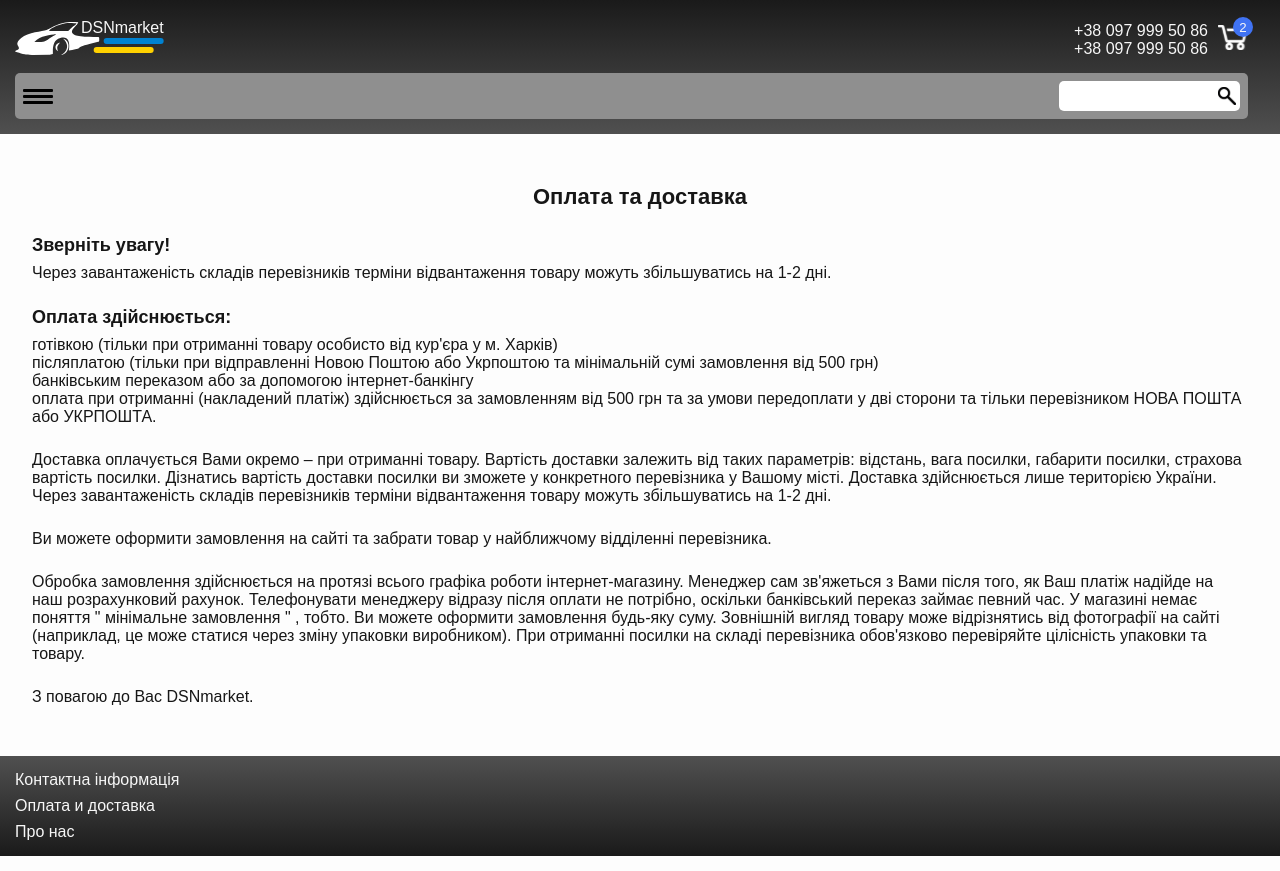
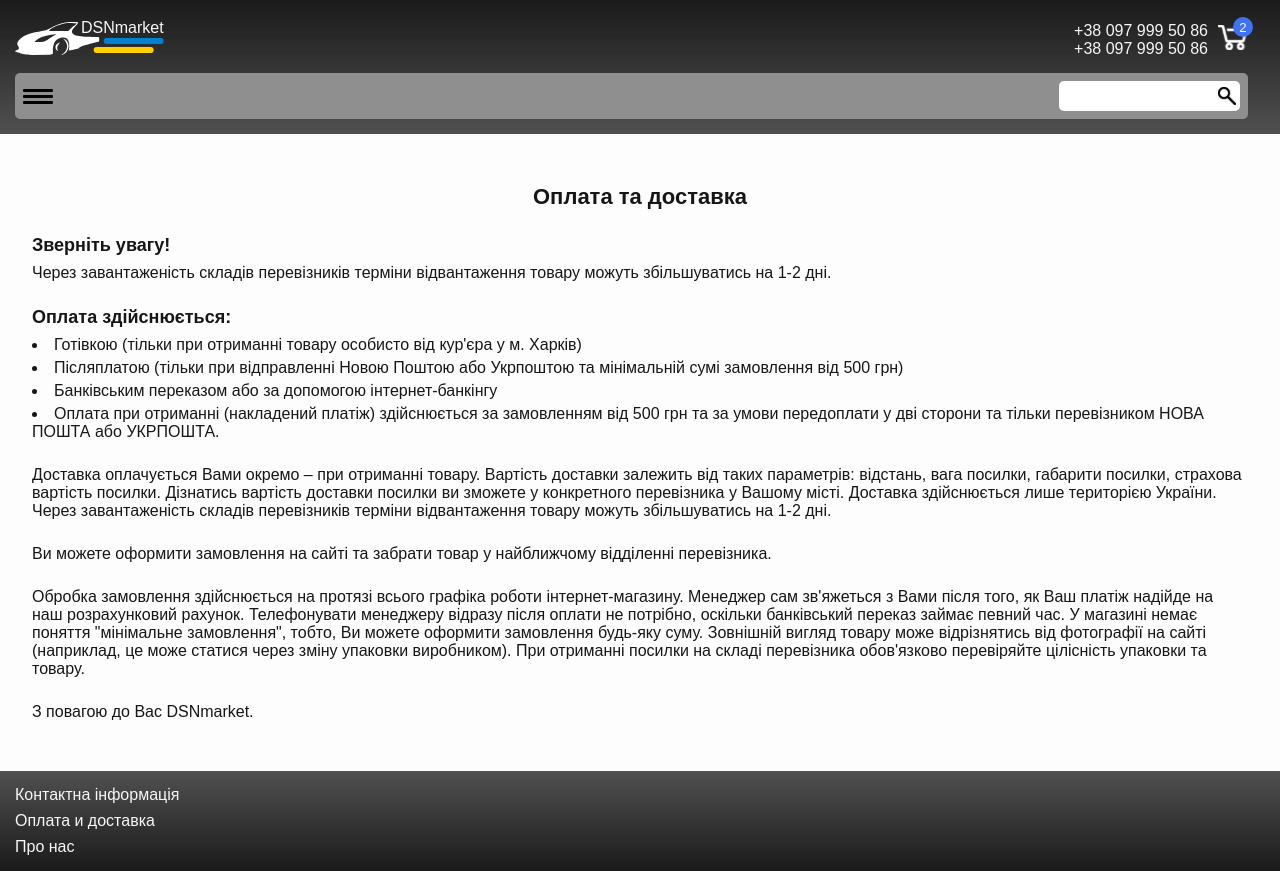
Before and after one commit to nezalonov-serhii/dsn-market, a Next.js app: page /delivery in a window 1280 px wide. Built offline with nearby package versions, Linux system fonts and the light colour scheme.

Commit message:
fixed: deploy

```diff
--- a/src/app/about-us/page.jsx
+++ b/src/app/about-us/page.jsx
@@ -11,8 +11,8 @@ export default function AboutUs() {
                авторинкам, інші довіряють сервісній станції, але ті, хто економить свій час і хоче
                отримати максимальний вибір за мінімальних цін - обирає інтернет-магазин DSNmarket.
                Це зручно, швидко та практично. Ви можете купити запчастини не виходячи з дому та
-               оформити доставку в будь-яку область та місто або отримати товар особисто від кур'єра
-               в місті Харків.
+               оформити доставку в будь-яку область та місто або отримати товар особисто від
+               кур&apos;єра в місті Харків.
             </p>
          </div>
       </section>
--- a/src/app/delivery/delivery.module.css
+++ b/src/app/delivery/delivery.module.css
@@ -54,3 +54,11 @@
        font-weight: 700;
 
    }
+
+   .list {
+       display: flex;
+       flex-direction: column;
+       gap: 5px;
+
+       list-style: inside;
+   }
--- a/src/app/delivery/page.jsx
+++ b/src/app/delivery/page.jsx
@@ -17,15 +17,17 @@ export default function Delivery() {
 
             <div>
                <h3 className={styles.subTitle}>Оплата здійснюється:</h3>
-               <ul>
-                  <li>готівкою (тільки при отриманні товару особисто від кур'єра у м. Харків)</li>
+               <ul className={styles.list}>
                   <li>
-                     післяплатою (тільки при відправленні Новою Поштою або Укрпоштою та мінімальній
+                     Готівкою (тільки при отриманні товару особисто від кур&apos;єра у м. Харків)
+                  </li>
+                  <li>
+                     Післяплатою (тільки при відправленні Новою Поштою або Укрпоштою та мінімальній
                      сумі замовлення від 500 грн)
                   </li>
-                  <li>банківським переказом або за допомогою інтернет-банкінгу</li>
+                  <li>Банківським переказом або за допомогою інтернет-банкінгу</li>
                   <li>
-                     оплата при отриманні (накладений платіж) здійснюється за замовленням від 500
+                     Оплата при отриманні (накладений платіж) здійснюється за замовленням від 500
                      грн та за умови передоплати у дві сторони та тільки перевізником НОВА ПОШТА або
                      УКРПОШТА.
                   </li>
@@ -47,13 +49,13 @@ export default function Delivery() {
 
             <p>
                Обробка замовлення здійснюється на протязі всього графіка роботи інтернет-магазину.
-               Менеджер сам зв'яжеться з Вами після того, як Ваш платіж надійде на наш розрахунковий
-               рахунок. Телефонувати менеджеру відразу після оплати не потрібно, оскільки
-               банківський переказ займає певний час. У магазині немає поняття " мінімальне
-               замовлення " , тобто. Ви можете оформити замовлення будь-яку суму. Зовнішній вигляд
-               товару може відрізнятись від фотографії на сайті (наприклад, це може статися через
-               зміну упаковки виробником). При отриманні посилки на складі перевізника обов'язково
-               перевіряйте цілісність упаковки та товару.
+               Менеджер сам зв&apos;яжеться з Вами після того, як Ваш платіж надійде на наш
+               розрахунковий рахунок. Телефонувати менеджеру відразу після оплати не потрібно,
+               оскільки банківський переказ займає певний час. У магазині немає поняття
+               &quot;мінімальне замовлення&quot;, тобто, Ви можете оформити замовлення будь-яку
+               суму. Зовнішній вигляд товару може відрізнятись від фотографії на сайті (наприклад,
+               це може статися через зміну упаковки виробником). При отриманні посилки на складі
+               перевізника обов&apos;язково перевіряйте цілісність упаковки та товару.
             </p>
 
             <p>З повагою до Вас DSNmarket.</p>
```
